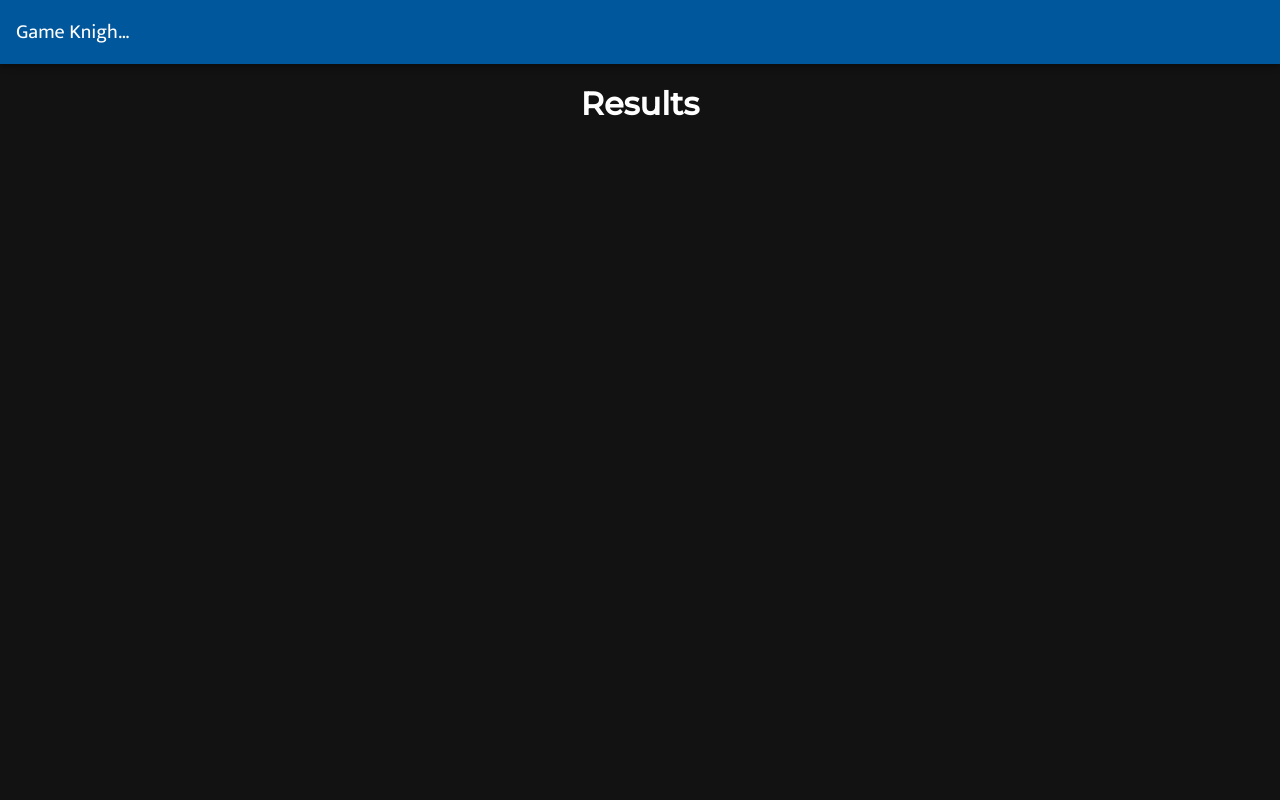
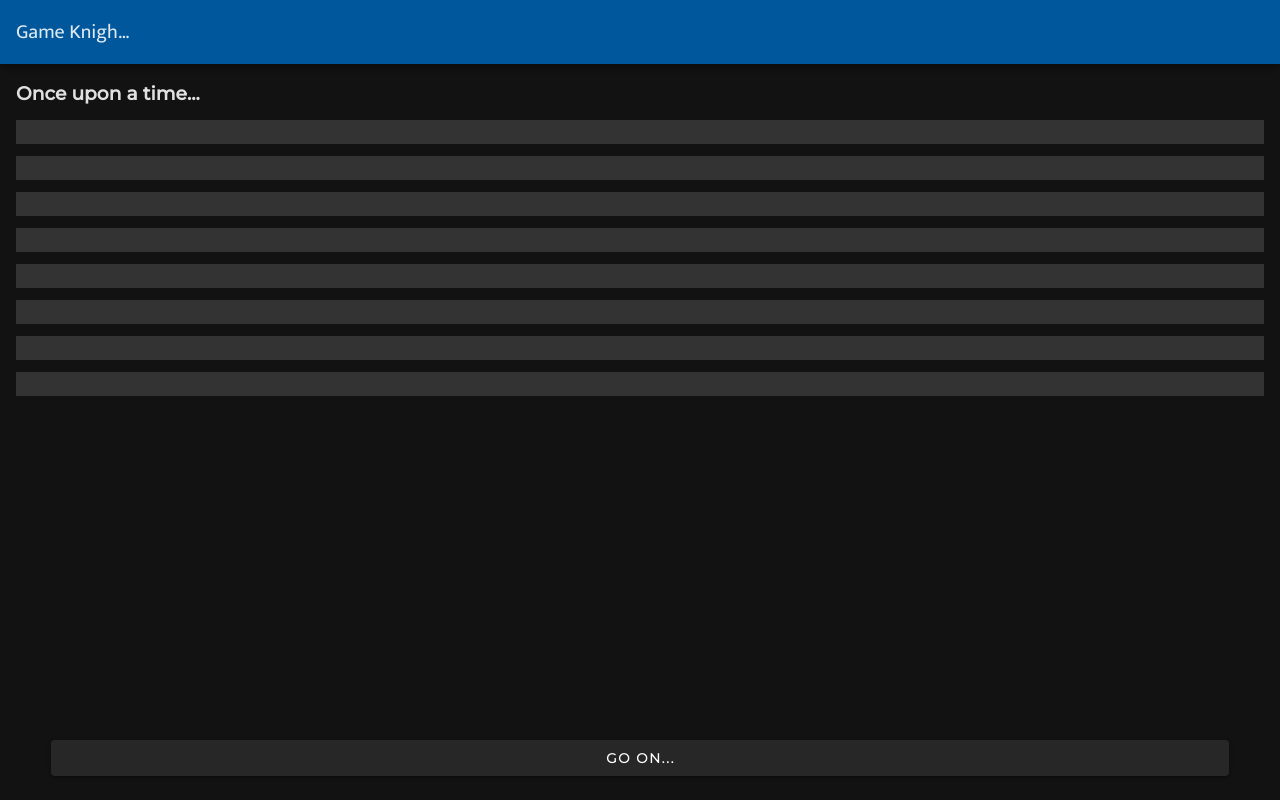
Before and after one commit to 2ndteela/game-knights, a Vue app: page /he-said-results in a window 1280 px wide. Built offline with nearby package versions, Linux system fonts and the light colour scheme.

Commit message:
finished results page logic

```diff
--- a/src/App.vue
+++ b/src/App.vue
@@ -25,10 +25,16 @@ export default {
 </script>
 
 <style>
+
+  div   {
+    color: rgba(255, 255, 255, .87);
+  }
+
   .v-application {
     font-family: 'Montserrat' !important;
   }
   .v-application > h1, .v-application > h2, .v-application > h3, .v-application > h4, .v-application > h5, .v-application > h6, .v-toolbar {
     font-family: 'Mukta' !important;
+    color: rgba(255, 255, 255, .87);
   }
 </style>
--- /dev/null
+++ b/src/components/ResultsHider.vue
@@ -0,0 +1,35 @@
+<script>
+export default {
+    name: 'ResultsHider',
+    props: ['text', 'reveal']
+}
+</script>
+
+<template>
+  <div class="hider-container" >
+      <div :class="{'hider-screen': true, 'reveal-text': this.reveal}"></div>
+      <slot></slot>
+  </div>
+</template>
+
+<style scoped>
+    .hider-container {
+        position: relative;
+        width: 100%;
+    }
+
+    .hider-screen {
+        width: 100%;
+        height: 100%;
+        position: absolute;
+        top: 0;
+        left: 0;
+        background-color: #333;
+        opacity: 1;
+        transition: 1s;
+    }
+
+    .reveal-text {
+        opacity: 0 !important;
+    }
+</style>
--- a/src/views/he-said-she-said/HeSaidResults.vue
+++ b/src/views/he-said-she-said/HeSaidResults.vue
@@ -1,15 +1,102 @@
 <script>
+import ResultsHider from '../../components/ResultsHider.vue'
+
 export default {
-    name: 'HeSaidResults'
+    name: 'HeSaidResults',
+    components: {ResultsHider},
+    data() {
+        return {
+            results: [
+                'Geoff',
+                'Laney',
+                'the Walmart parking lot',
+                'Throwing rocks at the protestors',
+                'Give me the formula Crabs!',
+                'No Whiskey for me',
+                'Dinklebeeeeerg',
+                'Not in this economy!',
+                'Never start a land war in Asia',
+                'YOLO'
+            ],
+            intros: [
+                'Our tale begins like many others...',
+                'Once upon a time...',
+                'So, this one time...',
+                "Y'all ain't gonna believe this but,",
+                'Shut your pie and listen up,'
+            ],
+            blurArray: [0,0,0,0,0,0,0,0],
+            lastShown: 0
+        }
+    },
+    computed: {
+        randomIntro() {
+            return this.intros[Math.floor(Math.random() * this.intros.length)]
+        }
+    },
+    methods: {
+        showNext() {
+            this.blurArray[this.lastShown] = 1
+            this.lastShown++
+        }
+    }
 }
 </script>
 
 <template>
     <v-layout column align-center style="padding: 16px">
-        <h1>Results</h1>
+        <h3 style="width: 100%; text-align: left">{{ randomIntro }}</h3>
+        <div class="line-break"></div>
+
+        <results-hider :reveal="blurArray[0]">
+            <div> <span class="accent--text"> {{results[0]}} </span> and <span class="accent--text"> {{results[1]}} </span> </div>
+        </results-hider>
+        <div class="line-break"></div>
+
+        <results-hider :reveal="blurArray[1]">
+            <div> Were at <span class="accent--text"> {{results[2]}},  {{results[3]}}</span> </div>
+        </results-hider>
+        <div class="line-break"></div>
+
+        <results-hider :reveal="blurArray[2]">
+            <div> When <span class="accent--text"> {{results[0]}} </span> says <span class="accent--text"> "{{results[4]}}" </span> </div>
+        </results-hider>
+        <div class="line-break"></div>
+
+        <results-hider :reveal="blurArray[3]">
+            <div> And <span class="accent--text"> {{results[1]}} </span> responds <span class="accent--text"> "{{results[5]}}" </span> </div>
+        </results-hider>
+        <div class="line-break"></div>
+
+        <results-hider :reveal="blurArray[4]">
+            <div> <span class="accent--text"> {{results[0]}} </span> then says <span class="accent--text"> "{{results[6]}}" </span> </div>
+        </results-hider>
+        <div class="line-break"></div>
+
+        <results-hider :reveal="blurArray[5]">
+            <div> So <span class="accent--text"> {{results[1]}} </span> says <span class="accent--text"> "{{results[7]}}" </span> </div>
+        </results-hider>
+        <div class="line-break"></div>
+
+        <results-hider :reveal="blurArray[6]">
+            <div> Moral of the story is <span class="accent--text"> {{results[8]}} </span></div>
+        </results-hider>
+        <div class="line-break"></div>
+
+        <results-hider :reveal="blurArray[7]">
+
+            <div v-if="results[9].includes('#')" ><span class="accent--text"> {{results[9]}} </span></div>
+
+            <div v-else>#<span class="accent--text">{{results[9]}}</span> </div>
+        </results-hider>
+        <div class="line-break"></div>
+
+        <v-btn v-if="lastShown < this.blurArray.length"  @click="showNext()" style="position: fixed; bottom: 24px; width: 92%"  >Go On...</v-btn>
     </v-layout>
 </template>
 
-<style>
-
+<style scoped>
+    .line-break {
+        height: 12px;
+    }
 </style>
```
Also changed, not shown: src/components/HelloWorld.vue (deleted, +0 -151 lines).
